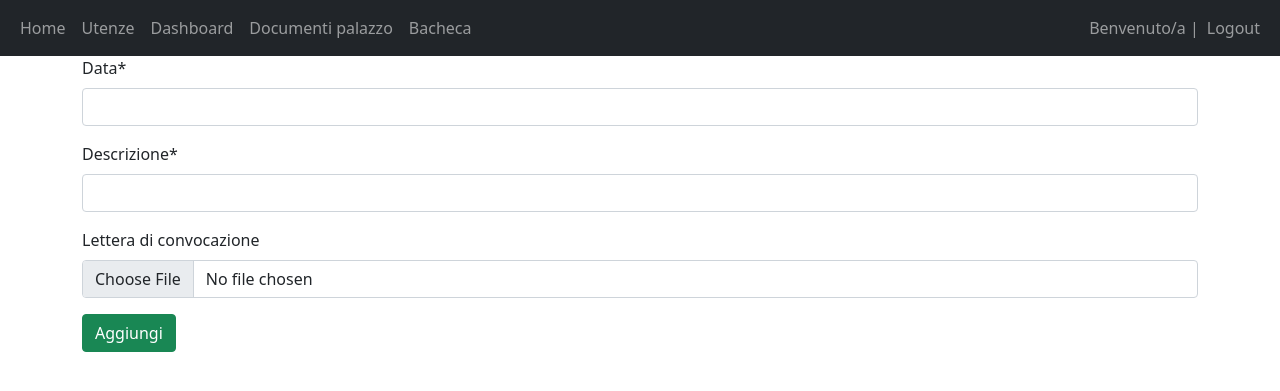
After one commit to alimnz123/TecnologiewebProgetto, a Django app: page /create_lettera in a window 1280 px wide. The commit adds this page. Shown: the top 391 px of the page. Run offline with Django 5.2, Linux system fonts and the light colour scheme; a user stored in the database is signed in; some libraries are stand-ins or nearby versions.

Commit message:
56TH COMMIT - Verbali, lettere di convocazione e interno sono già completi con le loro views, form e models

```diff
--- a/GestionaleCondominio/Condominio/forms.py
+++ b/GestionaleCondominio/Condominio/forms.py
@@ -1,18 +1,35 @@
 from django import forms
 from django.contrib.auth.forms import UserCreationForm
 from django.contrib.auth.models import User
-from .models import Interno
+from .models import Interno, Lettera_Convocazione, Verbale
+
 
 class RegisterForm(UserCreationForm):
     email = forms.EmailField(required=True)
-    first_name=forms.CharField(required=True)
-    last_name=forms.CharField(required=True)
+    first_name = forms.CharField(required=True)
+    last_name = forms.CharField(required=True)
 
     class Meta:
         model = User
-        fields = ["username", "email", "first_name", "last_name", "password1", "password2"]
+        fields = ["username", "email", "first_name",
+                  "last_name", "password1", "password2"]
+
 
 class InternoForm(forms.ModelForm):
     class Meta:
         model = Interno
-        fields=["condomino","palazzina", "numero", "millesimi_generali", "millesimi_scala", "in_affitto", "mappali"]
+        fields = ["condomino", "palazzina", "numero_interno",
+                  "millesimi_generali", "millesimi_scala", "in_affitto", "mappali"]
+
+
+class LettereConvocazioneForm(forms.ModelForm):
+    class Meta:
+        model = Lettera_Convocazione
+        fields = ["data", "descrizione", "convocazione_documento"]
+
+
+class VerbaleForm(forms.ModelForm):
+    class Meta:
+        model = Verbale
+        fields = ["data", "descrizione",
+                  "documento", "lettera_accompagnatoria"]
--- a/GestionaleCondominio/Condominio/models.py
+++ b/GestionaleCondominio/Condominio/models.py
@@ -15,8 +15,8 @@ class Condominio(models.Model):
 
 class Interno(models.Model):
     condomino = models.ForeignKey(User, on_delete=models.CASCADE)
-    palazzina=models.ForeignKey(Condominio, on_delete=models.CASCADE)
-    numero=models.CharField(verbose_name="Numero", max_length=50, primary_key=True)
+    palazzina=models.ForeignKey(Condominio, on_delete=models.CASCADE, default="Salgari")
+    numero_interno=models.CharField(verbose_name="Numero", max_length=50, primary_key=True)
     millesimi_generali=models.FloatField(verbose_name="Millesimi generali")
     millesimi_scala=models.FloatField(verbose_name="Millesimi Scala")
     #proprietario=models.TextChoices(verbose_name="Proprietà", choices=User.last_name)
@@ -24,6 +24,38 @@ class Interno(models.Model):
     in_affitto=models.BooleanField(verbose_name="In affitto")
     #occupante=models.TextChoices(verbose_name="Inquilino", choices=User.last_name)
     mappali=models.CharField(verbose_name="Mappali", max_length=100)
+
+class Verbale(models.Model): #lettera di convocazione (ora, giorno, luogo) probabilmente in bacheca + contabilità(rendiconto, consuntivo, dell'anno precedente, appena concluso)
+    data=models.DateTimeField("Data", primary_key=True)
+    descrizione=models.CharField(max_length=200)
+    documento=models.FileField("Documento", blank=True, default=None)
+    lettera_accompagnatoria=models.FileField("Lettera accompagnatoria", blank=True, default=None)
+
+    def totale_verbali(self):
+        totale = self.all().count()
+        if totale == 0:
+            messaggio = f"Non ci sono verbali disponibili"
+        else:
+            messaggio = f"Ci sono {totale} verbali disponibili"
+        return messaggio
+    class Meta:
+        ordering = ["data"]
+        verbose_name_plural="Verbali"
+
+class Lettera_Convocazione(models.Model):
+    data=models.DateTimeField("Data", primary_key=True)
+    descrizione=models.CharField(max_length=200)
+    convocazione_documento=models.FileField(verbose_name="Lettera di convocazione", blank=True, default=None)
+    def cancella_dopo_un_mese(self):
+        data_verificare=self.data
+        if data_verificare - timezone.now < datetime.timedelta(30):
+            Lettera_Convocazione.objects.filter(data=data_verificare).delete()
+            messaggio=f"Non ci sono lettre di convocazione al momento"
+        else:
+            messaggio=f"C'è una lettera di convocazione, vai a leggerla!"
+        return messaggio
+    class Meta:
+        verbose_name_plural="Lettere di convocazione"
 
 """ class Palazzina(models.Model):
     condominio=models.ForeignKey(Condominio, verbose_name="Condominio", on_delete=models.CASCADE)
--- a/GestionaleCondominio/Condominio/templates/Condominio_main/base.html
+++ b/GestionaleCondominio/Condominio/templates/Condominio_main/base.html
@@ -16,6 +16,9 @@
                     </li>
                     <li class="nav-item">
                         <a class="nav-link" href="/utenze">Utenze</a>
+                    </li>
+                    <li class="nav-item">
+                        <a class="nav-link" href="/create_interno">Dashboard</a>
                     </li>
                     <li class="nav-item">
                         <a class="nav-link" href="/documenti-palazzo">Documenti palazzo</a>
--- /dev/null
+++ b/GestionaleCondominio/Condominio/templates/Condominio_main/create_lettera.html
@@ -0,0 +1,11 @@
+{% extends 'Condominio_main/base.html' %}
+{% block title %}Aggiungi una lettera di convocazione{% endblock %}
+
+{% load crispy_forms_tags %}
+
+{% block content %}
+<form method="post">
+    {% csrf_token %}{{form|crispy}}
+    <button type="submit" class="btn btn-success">Aggiungi</button>
+</form>
+{% endblock %}
--- a/GestionaleCondominio/Condominio/urls.py
+++ b/GestionaleCondominio/Condominio/urls.py
@@ -6,12 +6,14 @@ urlpatterns = [
 
     path('home', views.homepage, name="home"),
 
-
     path('sign-up', views.sign_up, name="sign_up"),
 
     path('my-login', views.my_login, name="Login"),
 
-    path('dashboard', views.dashboard, name="Dashboard"),
+    path('create_interno', views.create_interno, name="create_interno"),
 
+    path('create_lettera', views.create_lettera, name="create_lettera"),
+
+    path('create_verbale', views.create_verbale, name="create_verbale"),
 
 ]
--- a/GestionaleCondominio/Condominio/views.py
+++ b/GestionaleCondominio/Condominio/views.py
@@ -1,5 +1,5 @@
 from django.shortcuts import render, redirect
-from .forms import RegisterForm
+from .forms import RegisterForm, InternoForm, LettereConvocazioneForm, VerbaleForm
 from django.contrib.auth.decorators import login_required
 from django.contrib.auth import login, logout, authenticate
 
@@ -9,22 +9,67 @@ from django.contrib.auth import login, logout, authenticate
 def homepage(request):
     return render(request, 'Condominio_main/homepage.html')
 
+@login_required(login_url="/login")
+def create_interno(request):
+    if request.method == 'POST':
+        form = InternoForm(request.POST)
+        if form.is_valid():
+            interno = form.save(commit=False)
+            interno.author = request.user
+            interno.save()
+            return redirect("/home")
+    else:
+        form = InternoForm()
+
+    return render(request, 'Condominio_main/create_interno.html', {"form": form})
+
+@login_required(login_url="/login")
+def create_lettera(request):
+    if request.method == 'POST':
+        form = LettereConvocazioneForm(request.POST)
+        if form.is_valid():
+            lettera = form.save(commit=False)
+            lettera.author = request.user
+            lettera.save()
+            return redirect("/home")
+    else:
+        form = LettereConvocazioneForm()
+
+    return render(request, 'Condominio_main/create_lettera.html', {"form": form})
+
+@login_required(login_url="/login")
+def create_verbale(request):
+    if request.method == 'POST':
+        form = VerbaleForm(request.POST)
+        if form.is_valid():
+            verbale = form.save(commit=False)
+            verbale.author = request.user
+            verbale.save()
+            return redirect("/home")
+    else:
+        form = LettereConvocazioneForm()
+
+    return render(request, 'Condominio_main/create_verbale.html', {"form": form})
+
+
 def sign_up(request):
     if request.method == 'POST':
         form = RegisterForm(request.POST)
         # i want to create a new user
         if form.is_valid():
-            user= form.save()
+            user = form.save()
             login(request, user)
             return redirect('/home')
 
     else:
         form = RegisterForm()
 
-    return render(request, 'registration/sign_up.html', {"form" : form})
+    return render(request, 'registration/sign_up.html', {"form": form})
+
 
 def my_login(request):
     pass
 
+
 def dashboard(request):
     pass
```
Also changed, not shown: GestionaleCondominio/Condominio/templates/Condominio_main/create_interno.html (added, +11 -0 lines), GestionaleCondominio/Condominio/templates/Condominio_main/create_verbale.html (added, +11 -0 lines), GestionaleCondominio/Condominio/migrations/0003_rename_numero_interno_numero_interno_and_more.py (added), GestionaleCondominio/Condominio/migrations/0004_lettera_convocazione_verbale.py (added), GestionaleCondominio/db.sqlite3.
